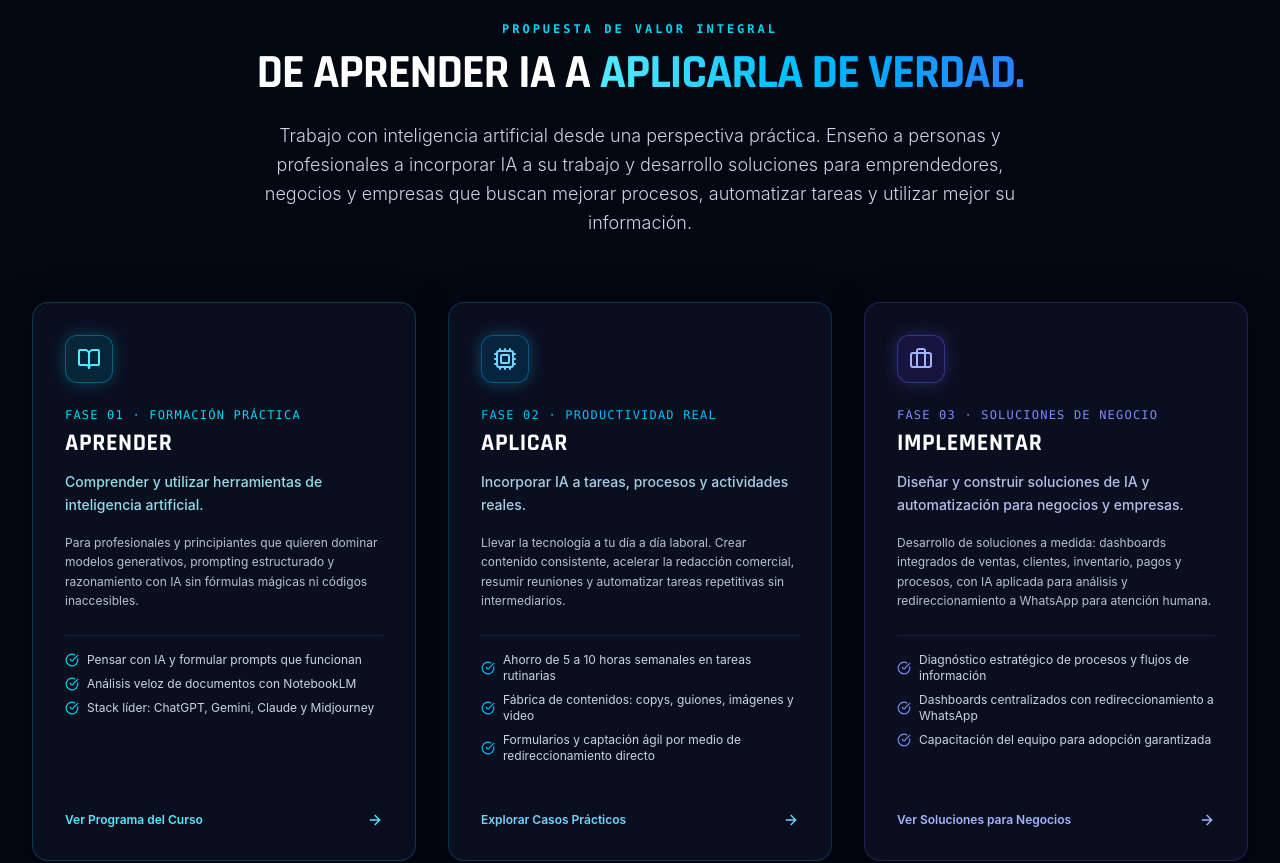
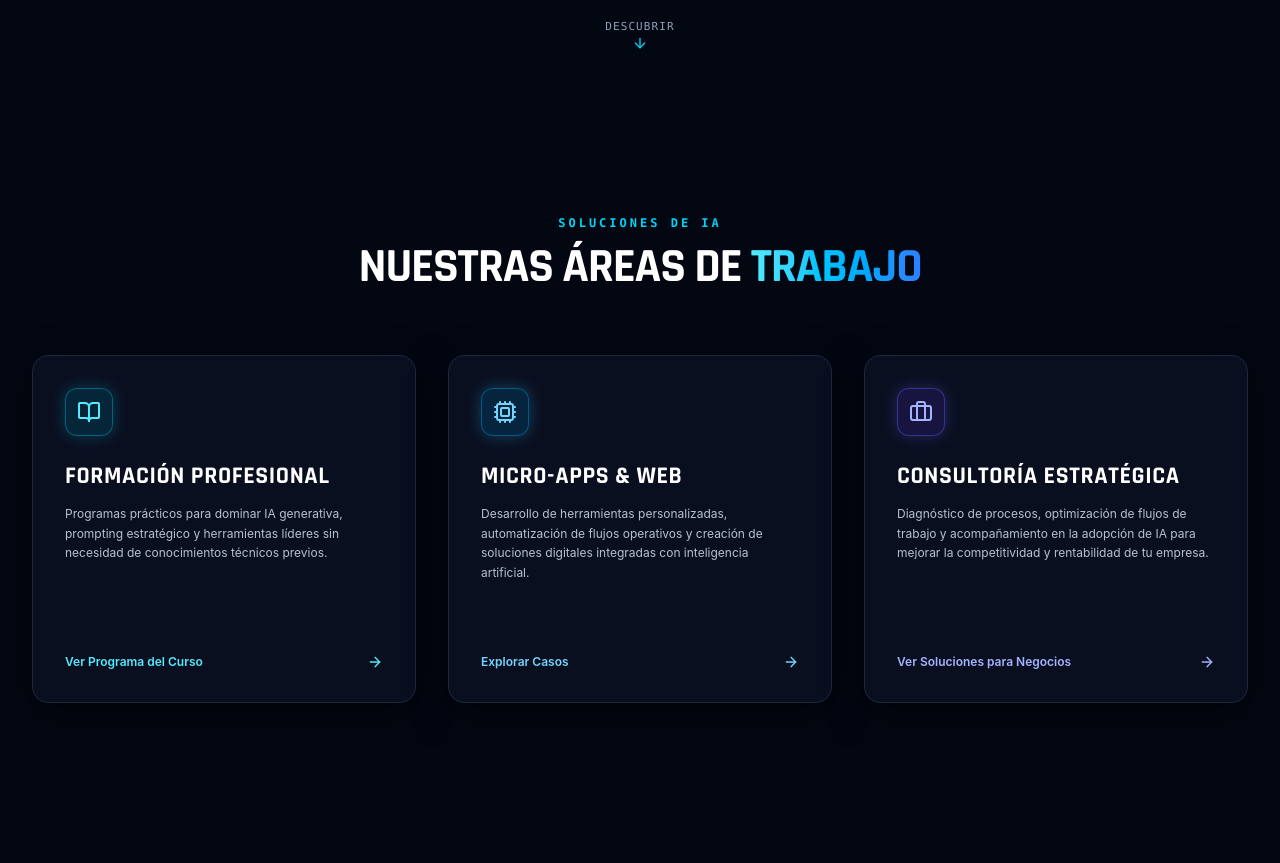
Before and after one commit to meligut333-hash/vilmar, a React (Vite) app: page / in a window 1280 px wide. Shown: the part 980-1843 px from the top of the page. Built offline with nearby package versions, Linux system fonts and the light colour scheme.

Commit message:
refactor: update branding and copy in landing sections
Refine hero and feature section messaging to better reflect services, including professional training and AI consulting. Add gitignore for assets directory.

```diff
--- a/src/components/HeroSection.tsx
+++ b/src/components/HeroSection.tsx
@@ -45,15 +45,15 @@ export const HeroSection: React.FC<HeroSectionProps> = ({ onLearnClick, onImplem
 
         {/* Title */}
         <h1 className="text-4xl sm:text-6xl md:text-7xl font-extrabold tracking-tight text-white uppercase font-['Rajdhani'] leading-[1.08] mb-6 drop-shadow-[0_4px_30px_rgba(6,182,212,0.25)]">
-          INTELIGENCIA ARTIFICIAL <br />
+          TRANSFORMA TU NEGOCIO Y POTENCIA TU PRODUCTIVIDAD CON{' '}
           <span className="bg-gradient-to-r from-cyan-300 via-sky-400 to-blue-500 bg-clip-text text-transparent">
-            APLICADA
+            INTELIGENCIA ARTIFICIAL APLICADA
           </span>
         </h1>
 
         {/* Subtitle */}
         <p className="text-lg sm:text-2xl font-semibold text-slate-100 max-w-3xl mb-6 leading-relaxed">
-          Aprendé a usar IA, aplicala a tu trabajo y convertí problemas de negocio en soluciones concretas.
+          Programas de formación profesional, desarrollo de micro-apps a medida y consultoría estratégica en automatización para llevar tu proyecto al siguiente nivel.
         </p>
 
         {/* Explanatory Paragraph */}
@@ -68,7 +68,7 @@ export const HeroSection: React.FC<HeroSectionProps> = ({ onLearnClick, onImplem
             size="lg"
             onClick={onLearnClick}
             icon={<GraduationCap className="w-5 h-5 text-slate-950" />}
-            className="w-full sm:w-auto"
+            className="w-full sm:w-auto shadow-lg shadow-blue-500/20"
           >
             QUIERO APRENDER IA
           </TactileButton>
@@ -78,7 +78,7 @@ export const HeroSection: React.FC<HeroSectionProps> = ({ onLearnClick, onImplem
             size="lg"
             onClick={onImplementClick}
             icon={<Building2 className="w-5 h-5 text-cyan-400" />}
-            className="w-full sm:w-auto"
+            className="w-full sm:w-auto shadow-lg shadow-blue-500/20"
           >
             QUIERO IMPLEMENTAR IA
           </TactileButton>
--- a/src/components/QueHagoSection.tsx
+++ b/src/components/QueHagoSection.tsx
@@ -10,30 +10,27 @@ interface QueHagoSectionProps {
 
 export const QueHagoSection: React.FC<QueHagoSectionProps> = ({ onLearnClick, onImplementClick }) => {
   return (
-    <section id="que-hago" className="relative py-24 px-4 sm:px-6 lg:px-8 max-w-7xl mx-auto">
+    <section id="que-hago" className="relative py-16 md:py-24 px-4 sm:px-6 lg:px-8 max-w-7xl mx-auto">
       {/* Section Header */}
       <div className="text-center max-w-3xl mx-auto mb-16">
         <div className="text-xs uppercase tracking-[0.25em] font-mono text-cyan-400 mb-3 font-semibold">
-          Propuesta de Valor Integral
+          Soluciones de IA
         </div>
         <h2 className="text-3xl sm:text-5xl font-extrabold text-white font-['Rajdhani'] uppercase tracking-tight mb-6">
-          DE APRENDER IA A{' '}
+          NUESTRAS ÁREAS DE{' '}
           <span className="bg-gradient-to-r from-cyan-300 via-sky-400 to-blue-500 bg-clip-text text-transparent">
-            APLICARLA DE VERDAD.
+            TRABAJO
           </span>
         </h2>
-        <p className="text-base sm:text-lg text-slate-300 leading-relaxed font-light">
-          Trabajo con inteligencia artificial desde una perspectiva práctica. Enseño a personas y profesionales a incorporar IA a su trabajo y desarrollo soluciones para emprendedores, negocios y empresas que buscan mejorar procesos, automatizar tareas y utilizar mejor su información.
-        </p>
       </div>
 
       {/* 3 Bloques Visuales con Efectos 3D y Glassmorphism Selectivo */}
       <div className="grid grid-cols-1 md:grid-cols-3 gap-8">
-        {/* BLOQUE 1: APRENDER */}
+        {/* BLOQUE 1: FORMACIÓN PROFESIONAL */}
         <TiltCard
           maxTilt={8}
           glowColor="rgba(6, 182, 212, 0.22)"
-          className="rounded-2xl bg-slate-900/60 backdrop-blur-md border border-cyan-500/25 p-8 flex flex-col justify-between hover:border-cyan-400/60 shadow-[0_10px_35px_rgba(0,0,0,0.5)] group"
+          className="rounded-2xl bg-slate-900/60 backdrop-blur-sm border border-slate-800 p-8 flex flex-col justify-between hover:border-cyan-400/60 shadow-[0_10px_35px_rgba(0,0,0,0.5)] group"
           onClick={() => {
             playBlip(800, 0.03, 0.02);
             onLearnClick();
@@ -44,35 +41,13 @@ export const QueHagoSection: React.FC<QueHagoSectionProps> = ({ onLearnClick, on
               <BookOpen className="w-6 h-6" />
             </div>
 
-            <div className="text-xs font-mono text-cyan-400 tracking-widest uppercase mb-1">
-              Fase 01 · Formación Práctica
-            </div>
             <h3 className="text-2xl font-bold text-white font-['Rajdhani'] tracking-wide mb-3">
-              APRENDER
+              FORMACIÓN PROFESIONAL
             </h3>
 
-            <p className="text-cyan-200/90 font-medium text-sm mb-4 leading-relaxed">
-              Comprender y utilizar herramientas de inteligencia artificial.
+            <p className="text-xs text-slate-300/90 leading-relaxed mb-6">
+              Programas prácticos para dominar IA generativa, prompting estratégico y herramientas líderes sin necesidad de conocimientos técnicos previos.
             </p>
-
-            <p className="text-xs text-slate-300/90 leading-relaxed mb-6">
-              Para profesionales y principiantes que quieren dominar modelos generativos, prompting estructurado y razonamiento con IA sin fórmulas mágicas ni códigos inaccesibles.
-            </p>
-
-            <ul className="space-y-2 text-xs text-slate-300 border-t border-cyan-500/15 pt-4">
-              <li className="flex items-center gap-2">
-                <CheckCircle className="w-3.5 h-3.5 text-cyan-400 shrink-0" />
-                <span>Pensar con IA y formular prompts que funcionan</span>
-              </li>
-              <li className="flex items-center gap-2">
-                <CheckCircle className="w-3.5 h-3.5 text-cyan-400 shrink-0" />
-                <span>Análisis veloz de documentos con NotebookLM</span>
-              </li>
-              <li className="flex items-center gap-2">
-                <CheckCircle className="w-3.5 h-3.5 text-cyan-400 shrink-0" />
-                <span>Stack líder: ChatGPT, Gemini, Claude y Midjourney</span>
-              </li>
-            </ul>
           </div>
 
           <div className="mt-8 pt-4 flex items-center justify-between text-xs font-semibold text-cyan-300 group-hover:text-cyan-200">
@@ -81,11 +56,11 @@ export const QueHagoSection: React.FC<QueHagoSectionProps> = ({ onLearnClick, on
           </div>
         </TiltCard>
 
-        {/* BLOQUE 2: APLICAR */}
+        {/* BLOQUE 2: MICRO-APPS & WEB */}
         <TiltCard
           maxTilt={8}
           glowColor="rgba(56, 189, 248, 0.22)"
-          className="rounded-2xl bg-slate-900/60 backdrop-blur-md border border-sky-500/25 p-8 flex flex-col justify-between hover:border-sky-400/60 shadow-[0_10px_35px_rgba(0,0,0,0.5)] group"
+          className="rounded-2xl bg-slate-900/60 backdrop-blur-sm border border-slate-800 p-8 flex flex-col justify-between hover:border-sky-400/60 shadow-[0_10px_35px_rgba(0,0,0,0.5)] group"
           onClick={() => {
             playBlip(800, 0.03, 0.02);
             onLearnClick();
@@ -96,48 +71,26 @@ export const QueHagoSection: React.FC<QueHagoSectionProps> = ({ onLearnClick, on
               <Cpu className="w-6 h-6" />
             </div>
 
-            <div className="text-xs font-mono text-sky-400 tracking-widest uppercase mb-1">
-              Fase 02 · Productividad Real
-            </div>
             <h3 className="text-2xl font-bold text-white font-['Rajdhani'] tracking-wide mb-3">
-              APLICAR
+              MICRO-APPS & WEB
             </h3>
 
-            <p className="text-sky-200/90 font-medium text-sm mb-4 leading-relaxed">
-              Incorporar IA a tareas, procesos y actividades reales.
+            <p className="text-xs text-slate-300/90 leading-relaxed mb-6">
+              Desarrollo de herramientas personalizadas, automatización de flujos operativos y creación de soluciones digitales integradas con inteligencia artificial.
             </p>
-
-            <p className="text-xs text-slate-300/90 leading-relaxed mb-6">
-              Llevar la tecnología a tu día a día laboral. Crear contenido consistente, acelerar la redacción comercial, resumir reuniones y automatizar tareas repetitivas sin intermediarios.
-            </p>
-
-            <ul className="space-y-2 text-xs text-slate-300 border-t border-sky-500/15 pt-4">
-              <li className="flex items-center gap-2">
-                <CheckCircle className="w-3.5 h-3.5 text-sky-400 shrink-0" />
-                <span>Ahorro de 5 a 10 horas semanales en tareas rutinarias</span>
-              </li>
-              <li className="flex items-center gap-2">
-                <CheckCircle className="w-3.5 h-3.5 text-sky-400 shrink-0" />
-                <span>Fábrica de contenidos: copys, guiones, imágenes y video</span>
-              </li>
-              <li className="flex items-center gap-2">
-                <CheckCircle className="w-3.5 h-3.5 text-sky-400 shrink-0" />
-                <span>Formularios y captación ágil por medio de redireccionamiento directo</span>
-              </li>
-            </ul>
           </div>
 
           <div className="mt-8 pt-4 flex items-center justify-between text-xs font-semibold text-sky-300 group-hover:text-sky-200">
-            <span>Explorar Casos Prácticos</span>
+            <span>Explorar Casos</span>
             <ArrowRight className="w-4 h-4 group-hover:translate-x-1.5 transition-transform" />
           </div>
         </TiltCard>
 
-        {/* BLOQUE 3: IMPLEMENTAR */}
+        {/* BLOQUE 3: CONSULTORÍA ESTRATÉGICA */}
         <TiltCard
           maxTilt={8}
           glowColor="rgba(99, 102, 241, 0.22)"
-          className="rounded-2xl bg-slate-900/60 backdrop-blur-md border border-indigo-500/25 p-8 flex flex-col justify-between hover:border-indigo-400/60 shadow-[0_10px_35px_rgba(0,0,0,0.5)] group"
+          className="rounded-2xl bg-slate-900/60 backdrop-blur-sm border border-slate-800 p-8 flex flex-col justify-between hover:border-indigo-400/60 shadow-[0_10px_35px_rgba(0,0,0,0.5)] group"
           onClick={() => {
             playBlip(800, 0.03, 0.02);
             onImplementClick();
@@ -148,35 +101,13 @@ export const QueHagoSection: React.FC<QueHagoSectionProps> = ({ onLearnClick, on
               <Briefcase className="w-6 h-6" />
             </div>
 
-            <div className="text-xs font-mono text-indigo-400 tracking-widest uppercase mb-1">
-              Fase 03 · Soluciones de Negocio
-            </div>
             <h3 className="text-2xl font-bold text-white font-['Rajdhani'] tracking-wide mb-3">
-              IMPLEMENTAR
+              CONSULTORÍA ESTRATÉGICA
             </h3>
 
-            <p className="text-indigo-200/90 font-medium text-sm mb-4 leading-relaxed">
-              Diseñar y construir soluciones de IA y automatización para negocios y empresas.
+            <p className="text-xs text-slate-300/90 leading-relaxed mb-6">
+              Diagnóstico de procesos, optimización de flujos de trabajo y acompañamiento en la adopción de IA para mejorar la competitividad y rentabilidad de tu empresa.
             </p>
-
-            <p className="text-xs text-slate-300/90 leading-relaxed mb-6">
-              Desarrollo de soluciones a medida: dashboards integrados de ventas, clientes, inventario, pagos y procesos, con IA aplicada para análisis y redireccionamiento a WhatsApp para atención humana.
-            </p>
-
-            <ul className="space-y-2 text-xs text-slate-300 border-t border-indigo-500/15 pt-4">
-              <li className="flex items-center gap-2">
-                <CheckCircle className="w-3.5 h-3.5 text-indigo-400 shrink-0" />
-                <span>Diagnóstico estratégico de procesos y flujos de información</span>
-              </li>
-              <li className="flex items-center gap-2">
-                <CheckCircle className="w-3.5 h-3.5 text-indigo-400 shrink-0" />
-                <span>Dashboards centralizados con redireccionamiento a WhatsApp</span>
-              </li>
-              <li className="flex items-center gap-2">
-                <CheckCircle className="w-3.5 h-3.5 text-indigo-400 shrink-0" />
-                <span>Capacitación del equipo para adopción garantizada</span>
-              </li>
-            </ul>
           </div>
 
           <div className="mt-8 pt-4 flex items-center justify-between text-xs font-semibold text-indigo-300 group-hover:text-indigo-200">
```
Also changed, not shown: 1 other file (tests, documents, lock files or other folders).
